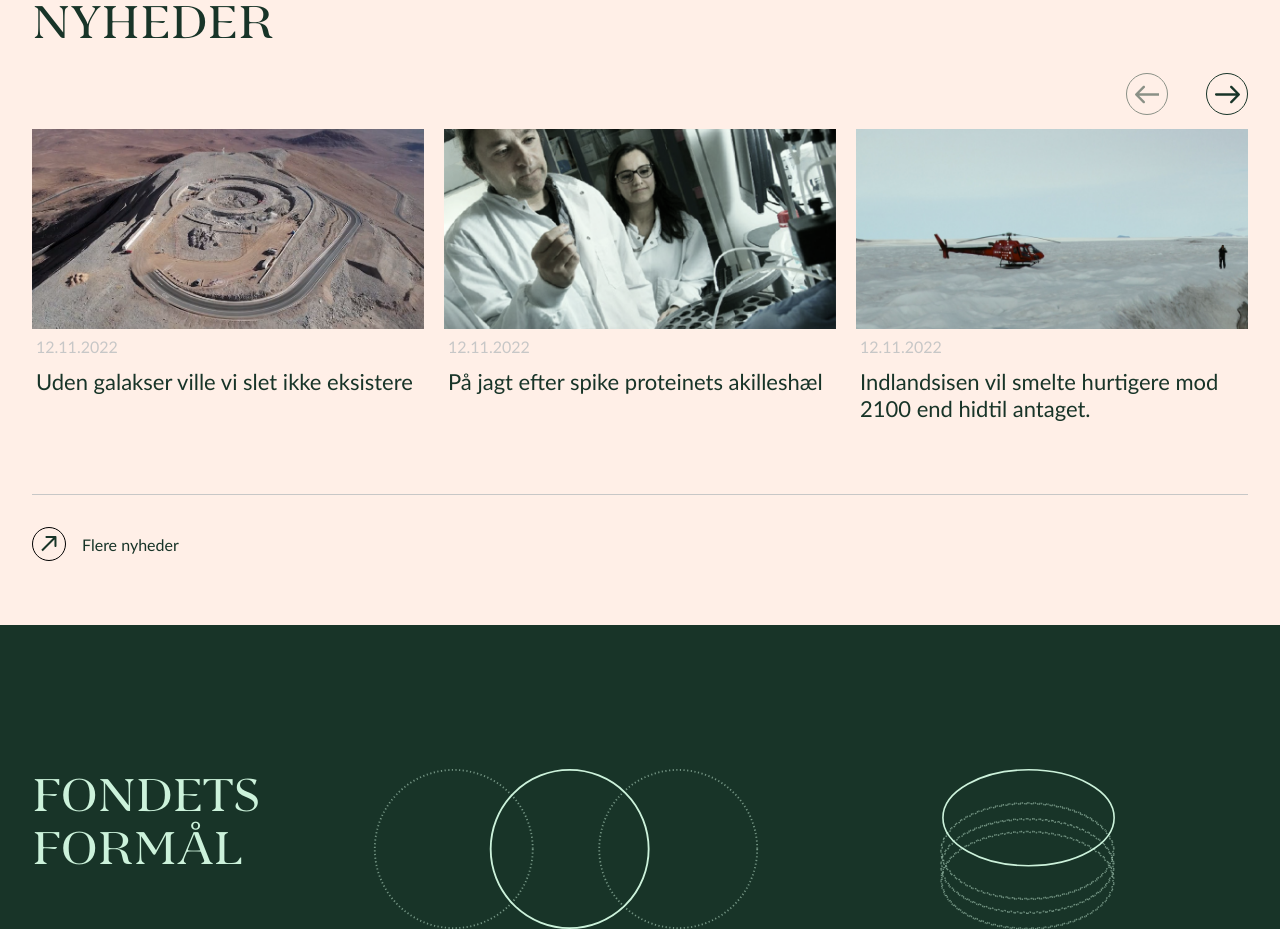
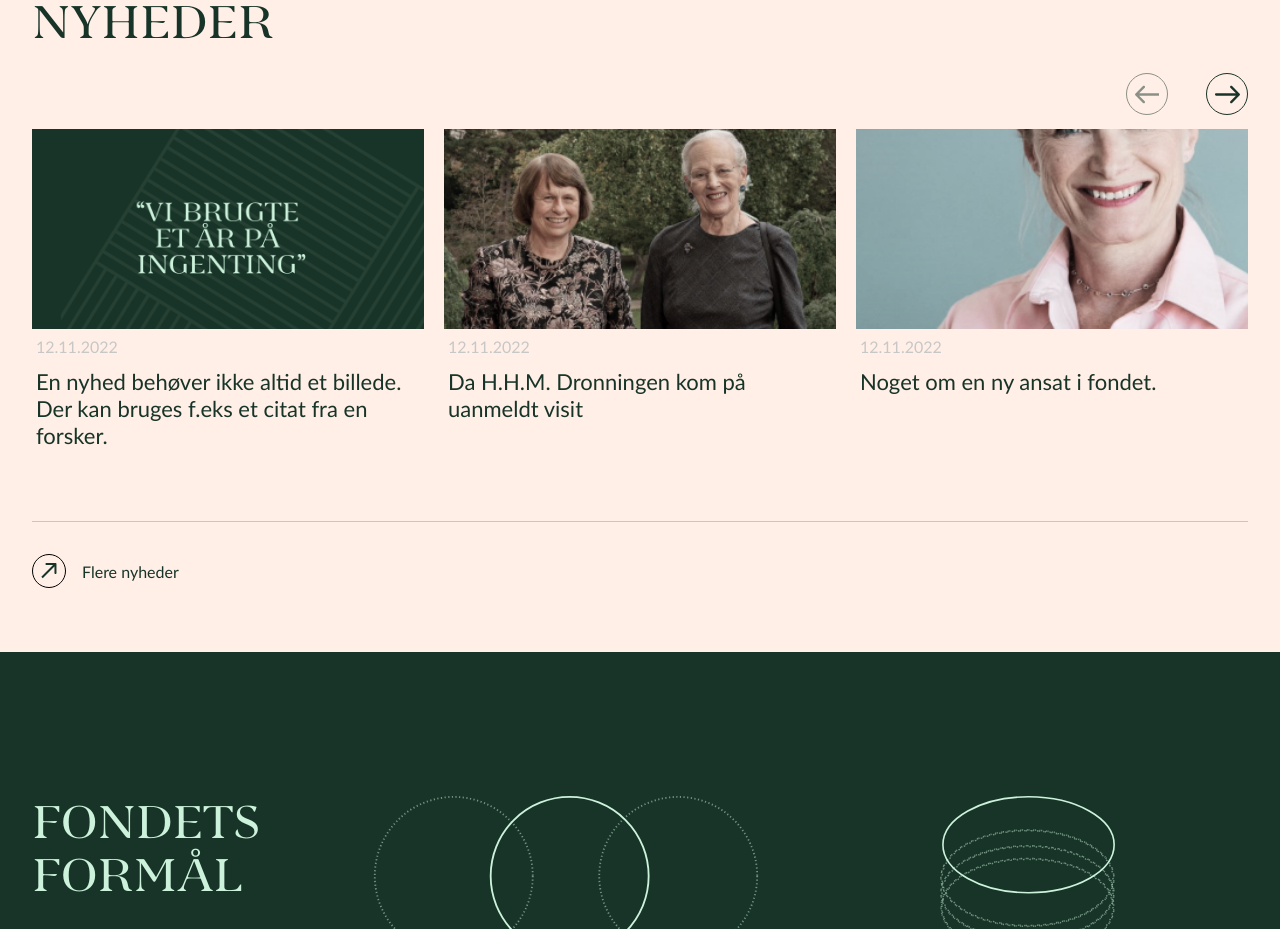
Before and after one commit to trolle18/hop-cf, a Next.js app: page / in a window 1280 px wide. Shown: the part 1380-2309 px from the top of the page. Built offline with nearby package versions, Linux system fonts and the light colour scheme.

Commit message:
data + id updt

```diff
--- a/components/NewsletterBlock.js
+++ b/components/NewsletterBlock.js
@@ -5,12 +5,12 @@ export default function NewsletterBlock({ data }) {
 
     return (
         <>
-        <section className="textSection" key={data.id}>
-            <TagHeadlineSubheadline key={data.id} data={data}/>
+        <section className="textSection" >
+            <TagHeadlineSubheadline data={data}/>
         </section>
 
-        <section className="newsletterBlock" key={data.id}>
-            <div key={data.id} className="newsletterBlock__cntr">
+        <section className="newsletterBlock" >
+            <div  className="newsletterBlock__cntr">
                 <div className="newsletterBlock__cntr__inner-cntr">
 
                     {data?.inputfields
--- a/components/PodcastSection.js
+++ b/components/PodcastSection.js
@@ -6,12 +6,12 @@ export default function PodcastSection({ data }) {
 
     return (
         <>
-        <section className="textSection theme-l-grey" key={data.id}>
-                <TagHeadlineSubheadline key={data.id} data={data}/>
+        <section className="textSection theme-l-grey" >
+                <TagHeadlineSubheadline data={data}/>
         {/* </section>    */}
 
         {/* <section className="video-section theme-l-grey"> */}
-            <SwiperCarouselPodcasts key={data.id} data={data}/>
+            <SwiperCarouselPodcasts data={data}/>
         {/* </section>
 
         <section className="textSection theme-l-grey"> */}
--- a/data/homepageData.js
+++ b/data/homepageData.js
@@ -79,7 +79,7 @@ export const homepageData = [
 
     txtCtaSection: [
       {
-        id: 213,
+        id: 21983,
         headline: "Frist:",
         headline2nd: "1 Oktober",
         subheadline: "Ønsker du at få del i Carlsbergfondets midler til grundvidenskabelig forskning inden for naturvidenskab, samfundsvidenskab og humaniora?",
@@ -122,119 +122,143 @@ export const homepageData = [
         ],
         articles: [
           {
-            id: 113,
+            id: 312,
             online: "y",
-            type: "video",
-            styleTag: "feature",
-            tag: "Talk",
-            category: "category",
-            headline: "Uden galakser ville vi slet ikke eksistere",
-            text: "Der har ikke altid eksisteret galakser. De er opstået i løbet af universets historie. Galakser bestsår af en form for fortætning af “mørkt stof” og gas. Tror Professor Johan Fynbo på at der er liv på andre planeter?",
-            time: "10:37",
+            type: "article",
+            styleTag: "styletag",
+            tag: "news",
+            category: "news",
+            headline: "En nyhed behøver ikke altid et billede. Der kan bruges f.eks et citat fra en forsker.",
+            text: "Lorem ipsum dolor sit amet",
             createdDate: "12.11.2022",
             updatedDate: "12.11.2022",
+            link: [
+              {
+                id: 2220,
+                txt: "Læs mere",
+                url: "/",
+                type: "read"
+              }
+            ],
             img: [
               {
-                id: 1330,
-                src: "/data/media/vidarticle1.png",
-                alt: "img"
-              }
-            ],
-            link: [
-              {
-                id: 5951,
-                text: "Afspil",
-                url: "/",
-                type: "play"
+                id: 3121,
+                src: "/data/media/newsarticle.png",
+                alt: "Citat img"
               }
             ]
           },
 
           {
-            id: 5224,
+            id: 233,
             online: "y",
-            type: "video",
-            styleTag: "feature",
-            tag: "Talk",
-            category: "category",
-            headline: "På jagt efter spike proteinets akilleshæl",
-            text: "Der har ikke altid eksisteret galakser. De er opstået i løbet af universets historie. Galakser bestsår af en form for fortætning af “mørkt stof” og gas. Tror Professor Johan Fynbo på at der er liv på andre planeter?",
-            time: "03:53",
+            type: "article",
+            styleTag: "styletag",
+            tag: "news",
+            category: "news",
+            headline: "Da H.H.M. Dronningen kom på uanmeldt visit",
+            text: "Lorem ipsum dolor sit amet",
             createdDate: "12.11.2022",
             updatedDate: "12.11.2022",
+            link: [
+              {
+                id: 2220,
+                txt: "Læs mere",
+                url: "/",
+                type: "read"
+              }
+            ],
             img: [
               {
-                id: 620,
-                src: "/data/media/vidarticle2.png",
+                id: 2331,
+                src: "/data/media/hhmnewsarticle.png",
                 alt: "img"
-              }
-            ],
-            link: [
-              {
-                id: 661,
-                text: "Afspil",
-                url: "/",
-                type: "play"
               }
             ]
           },
 
           {
-            id: 532,
+            id: 647,
             online: "y",
-            type: "video",
-            styleTag: "feature",
-            tag: "Talk",
-            category: "category",
-            headline: "Indlandsisen vil smelte hurtigere mod 2100 end hidtil antaget.",
-            text: "Der har ikke altid eksisteret galakser. De er opstået i løbet af universets historie. Galakser bestsår af en form for fortætning af “mørkt stof” og gas. Tror Professor Johan Fynbo på at der er liv på andre planeter?",
-            time: "03:53",
+            type: "article",
+            styleTag: "styletag",
+            tag: "news",
+            category: "news",
+            headline: "Noget om en ny ansat i fondet.",
+            text: "Lorem ipsum dolor sit amet",
             createdDate: "12.11.2022",
             updatedDate: "12.11.2022",
+            link: [
+              {
+                id: 2220,
+                txt: "Læs mere",
+                url: "/",
+                type: "read"
+              }
+            ],
             img: [
               {
-                id: 8360,
-                src: "/data/media/vidarticle3.png",
+                id: 6471,
+                src: "/data/media/personnewsimg.png",
                 alt: "img"
-              }
-            ],
-            link: [
-              {
-                id: 853,
-                text: "Afspil",
-                url: "/",
-                type: "play"
               }
             ]
           },
 
           {
-            id: 995,
+            id: 222,
             online: "y",
-            type: "video",
-            styleTag: "feature",
-            tag: "Talk",
-            category: "category",
-            headline: "På jagt efter spike proteinets akilleshæl",
-            text: "Der har ikke altid eksisteret galakser. De er opstået i løbet af universets historie. Galakser bestsår af en form for fortætning af “mørkt stof” og gas. Tror Professor Johan Fynbo på at der er liv på andre planeter?",
-            time: "03:53",
+            type: "article",
+            styleTag: "styletag",
+            tag: "news",
+            category: "news",
+            headline: "En artikel omkring et gennembrud eller en opdagelse",
+            text: "Lorem ipsum dolor sit amet",
             createdDate: "12.11.2022",
             updatedDate: "12.11.2022",
+            link: [
+              {
+                id: 2220,
+                txt: "Læs mere",
+                url: "/",
+                type: "read"
+              }
+            ],
             img: [
               {
-                id: 5141,
-                src: "/data/media/vidarticle4.png",
-                alt: "img"
+                id: 2221,
+                src: "/data/media/hedgehog.png",
+                alt: "News article"
+              }
+            ]
+          },
+
+          {
+            id: 267,
+            online: "y",
+            type: "article",
+            styleTag: "styletag",
+            tag: "news",
+            category: "news",
+            headline: "Et forskningsprojekt der handler om bevarelsen af verdenshavene ",
+            text: "Lorem ipsum dolor sit amet",
+            createdDate: "12.11.2022",
+            updatedDate: "12.11.2022",
+            link: [
+              {
+                id: 2220,
+                txt: "Læs mere",
+                url: "/",
+                type: "read"
               }
             ],
-            link: [
-              {
-                id: 3921,
-                text: "Afspil",
-                url: "/",
-                type: "play"
-              }
-            ]
+            img: [
+                {
+                  id: 2221,
+                  src: "/data/media/gettywhales.png",
+                  alt: "News article"
+                }
+              ]
           }
         ]
       }
@@ -598,7 +622,7 @@ export const homepageData = [
 
     newsletterBlock: [
       {
-        id: 213,
+        id: 2138276,
         tag: "Nyhedsbrev",
         headline: "Får du seneste nyt?",
         headline2nd: "",
@@ -618,7 +642,7 @@ export const homepageData = [
         ],
         img: [
           {
-            id: 111,
+            id: 11184411,
             src: "/data/media/Bryggeren5.jpg",
             alt: "calendar image"
 
@@ -626,7 +650,7 @@ export const homepageData = [
         ],
         link: [
           {
-            id: 122,
+            id: 122647,
             text: "Tilmeld",
             url: "/"
           }
```
Also changed, not shown: data/articlesData.js (indentation only).
